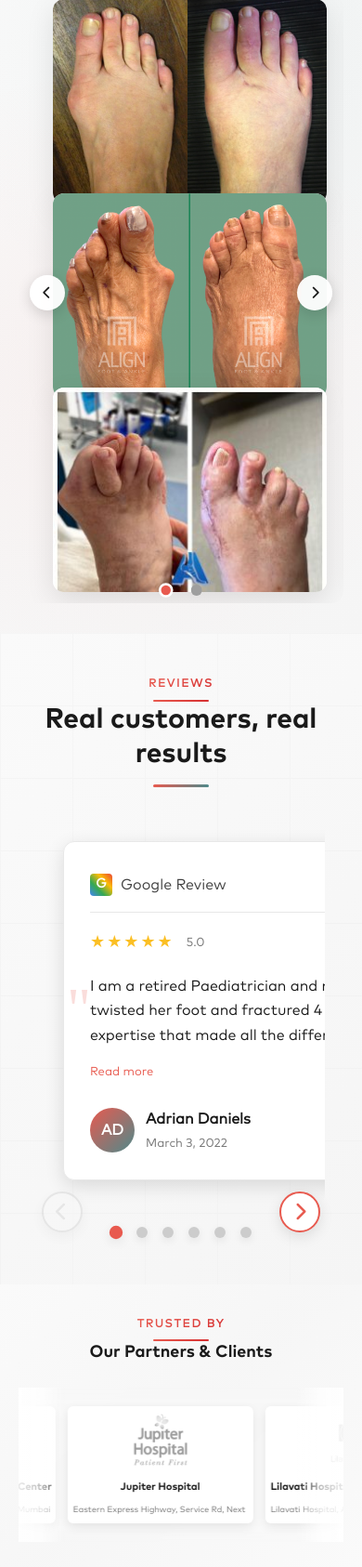
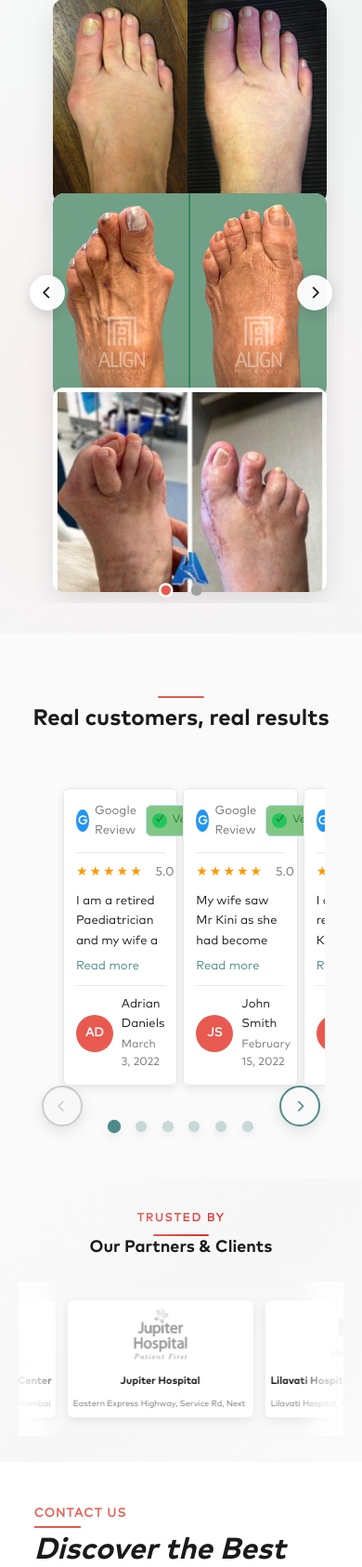
Before and after one commit to Mujammilmaldar/Footark, a PHP site: page /Footancle/ in a window 390 px wide. Shown: the part 2396-4082 px from the top of the page at 93% size. Run offline with PHP 8.4, Linux system fonts and the light colour scheme.

Commit message:
resolved the error for not getting css file in index and updated teh home page testimonial section

```diff
--- /dev/null
+++ b/assets/css/testimonials-new.css
@@ -0,0 +1,389 @@
+/* ========================================
+   COMPLETE CSS RESET FOR TESTIMONIALS SECTION
+   REMOVE ALL FOG/OVERLAY EFFECTS
+   ======================================== */
+
+/* Force reset all testimonials elements */
+.testimonials-section,
+.testimonials-section *,
+.testimonials-section *::before,
+.testimonials-section *::after {
+    opacity: 1 !important;
+    visibility: visible !important;
+    background-image: none !important;
+    filter: none !important;
+    backdrop-filter: none !important;
+}
+
+/* ========================================
+   NEW TESTIMONIALS SECTION - CLEAN 3-CARD LAYOUT
+   COMPLETELY OVERRIDE OLD CSS AND REMOVE FOG EFFECT
+   ======================================== */
+
+.testimonials-section {
+    padding: var(--section-padding-y) 0 !important;
+    background: var(--color-bg-secondary) !important;
+    position: relative !important;
+    z-index: 10 !important; /* High z-index to override everything */
+    overflow: visible !important;
+}
+
+/* COMPLETELY REMOVE ANY OVERLAYS */
+.testimonials-section::before,
+.testimonials-section::after {
+    display: none !important;
+    content: none !important;
+    background: none !important;
+    opacity: 0 !important;
+}
+
+.testimonials-section .testimonials-header {
+    text-align: center;
+    margin-bottom: var(--spacing-component-lg); /* Match other sections */
+    position: relative;
+    z-index: 12 !important;
+    opacity: 1 !important;
+    background: transparent !important;
+}
+
+.testimonials-section .testimonials-tag {
+    color: var(--color-primary);
+    font-size: var(--font-size-small);
+    font-weight: var(--font-weight-bold);
+    text-transform: uppercase;
+    letter-spacing: 0.1em;
+    margin-bottom: var(--spacing-component-sm);
+    display: inline-block; /* Changed to inline-block for centering */
+    position: relative;
+    opacity: 1 !important;
+    z-index: 12 !important;
+}
+
+.testimonials-section .testimonials-tag::after {
+    content: '';
+    position: absolute;
+    bottom: -5px;
+    left: 50%; /* Center the line */
+    transform: translateX(-50%); /* Center the line properly */
+    width: 50px;
+    height: 2px;
+    background: var(--color-primary);
+}
+
+.testimonials-section .testimonials-title {
+    font-size: var(--font-size-h2) !important;
+    font-weight: var(--font-weight-bold) !important;
+    color: var(--color-heading-primary) !important;
+    line-height: var(--line-height-heading);
+    margin-bottom: var(--spacing-component-sm);
+    opacity: 1 !important;
+    z-index: 12 !important;
+    background: transparent !important;
+}
+
+/* Simple Container for 3-Card Layout - TESTIMONIALS ONLY */
+.testimonials-section .testimonials-slider {
+    position: relative !important;
+    max-width: var(--container-width);
+    margin: 0 auto;
+    padding: 0 var(--container-padding);
+    z-index: 11 !important;
+    background: transparent !important;
+    opacity: 1 !important;
+}
+
+.testimonials-section .testimonials-slider .slider-viewport {
+    overflow: hidden !important;
+    position: relative !important;
+    width: 100% !important;
+    min-height: 320px;
+    background: transparent !important;
+    z-index: 11 !important;
+    opacity: 1 !important;
+}
+
+.testimonials-section .testimonials-slider .slider-track {
+    display: flex !important;
+    transition: transform 0.6s ease;
+    gap: var(--spacing-xs); /* Using design system spacing */
+    width: 100%;
+    z-index: 11 !important;
+    opacity: 1 !important;
+    background: transparent !important;
+}
+
+/* Each Slide - 3 cards visible, min 2 cards - TESTIMONIALS ONLY */
+.testimonials-section .testimonial-slide {
+    width: calc(33.333% - 6px) !important; /* Adjusted for very small gap */
+    min-width: calc(33.333% - 6px) !important;
+    flex-shrink: 0;
+    position: relative !important;
+    z-index: 11 !important;
+    opacity: 1 !important;
+    background: transparent !important;
+    margin-right: 0px !important;
+}
+
+/* Ensure minimum 2 cards on smaller screens - TESTIMONIALS ONLY */
+@media (max-width: 1200px) {
+    .testimonials-section .testimonial-slide {
+        width: calc(50% - 4px) !important; /* Adjusted for very small gap */
+        min-width: calc(50% - 4px) !important;
+    }
+}
+
+/* Google Review Card - TESTIMONIALS ONLY */
+.testimonials-section .google-review-card {
+    background: var(--color-white) !important;
+    border-radius: var(--border-radius);
+    padding: var(--spacing-md);
+    box-shadow: var(--box-shadow) !important;
+    border: 1px solid var(--color-border-light) !important;
+    height: 350px !important; /* Increased height to fix name overflow */
+    display: flex !important;
+    flex-direction: column !important;
+    transition: all 0.3s ease;
+    position: relative !important;
+    min-height: 350px !important;
+    justify-content: space-between !important; /* Distribute content evenly */
+    z-index: 12 !important;
+    opacity: 1 !important;
+}
+
+.testimonials-section .google-review-card:hover {
+    transform: translateY(-2px) !important;
+    box-shadow: var(--box-shadow-large) !important;
+}
+
+.testimonials-section .google-header {
+    display: flex;
+    justify-content: space-between;
+    align-items: center;
+    margin-bottom: var(--spacing-sm);
+}
+
+.testimonials-section .google-logo {
+    display: flex;
+    align-items: center;
+    gap: var(--spacing-xs);
+}
+
+.testimonials-section .google-logo-icon {
+    width: 24px;
+    height: 24px;
+    background: var(--color-info);
+    color: var(--color-white);
+    border-radius: 50%;
+    display: flex;
+    align-items: center;
+    justify-content: center;
+    font-weight: var(--font-weight-bold);
+    font-size: var(--font-size-small);
+}
+
+.testimonials-section .google-text {
+    font-size: var(--font-size-small);
+    color: var(--color-text-muted);
+    font-weight: var(--font-weight-medium);
+}
+
+.testimonials-section .verified-badge {
+    display: flex;
+    align-items: center;
+    gap: var(--spacing-xs);
+    padding: var(--spacing-xs);
+    background: var(--color-success-light);
+    border-radius: var(--border-radius);
+}
+
+.testimonials-section .verified-icon {
+    color: var(--color-success-dark);
+    font-size: var(--font-size-caption);
+    font-weight: var(--font-weight-bold);
+}
+
+.testimonials-section .verified-text {
+    font-size: var(--font-size-caption);
+    color: var(--color-success-dark);
+    font-weight: var(--font-weight-medium);
+}
+
+.testimonials-section .star-rating {
+    display: flex;
+    align-items: center;
+    gap: var(--spacing-xs);
+    margin-bottom: var(--spacing-sm);
+}
+
+.testimonials-section .stars {
+    display: flex;
+    gap: 2px;
+}
+
+.testimonials-section .star {
+    color: var(--color-warning);
+    font-size: var(--font-size-body-small);
+}
+
+.testimonials-section .rating-text {
+    font-size: var(--font-size-small);
+    color: var(--color-text-muted);
+    font-weight: var(--font-weight-medium);
+}
+
+.testimonials-section .review-content {
+    flex: 1;
+    margin-bottom: var(--spacing-sm);
+    display: flex;
+    flex-direction: column;
+    overflow: hidden; /* Prevent content overflow */
+}
+
+.testimonials-section .review-text {
+    font-size: var(--font-size-small);
+    line-height: var(--line-height-body);
+    color: var(--color-text-primary);
+    margin-bottom: var(--spacing-xs);
+    flex: 1;
+    overflow: hidden; /* Prevent text overflow */
+    display: -webkit-box;
+    -webkit-line-clamp: 4; /* Limit to 4 lines */
+    line-clamp: 4; /* Standard property for compatibility */
+    -webkit-box-orient: vertical;
+}
+
+.testimonials-section .read-more {
+    color: var(--color-link);
+    text-decoration: none;
+    font-size: var(--font-size-small);
+    font-weight: var(--font-weight-medium);
+}
+
+.testimonials-section .read-more:hover {
+    color: var(--color-link-hover);
+}
+
+.testimonials-section .reviewer-info {
+    display: flex;
+    align-items: center;
+    gap: var(--spacing-sm);
+    padding-top: var(--spacing-sm);
+    border-top: 1px solid var(--color-border-light);
+    margin-top: auto; /* Push to bottom of card */
+    flex-shrink: 0; /* Prevent shrinking */
+    min-height: 60px; /* Ensure minimum height for reviewer info */
+}
+
+.testimonials-section .reviewer-avatar {
+    width: 40px;
+    height: 40px;
+    background: var(--color-primary);
+    color: var(--color-white);
+    border-radius: 50%;
+    display: flex;
+    align-items: center;
+    justify-content: center;
+    font-weight: var(--font-weight-bold);
+    font-size: var(--font-size-small);
+}
+
+.testimonials-section .reviewer-name {
+    font-size: var(--font-size-small);
+    font-weight: var(--font-weight-medium);
+    color: var(--color-text-primary);
+}
+
+.testimonials-section .review-date {
+    font-size: var(--font-size-caption);
+    color: var(--color-text-muted);
+}
+
+/* Slider Controls - TESTIMONIALS ONLY */
+.testimonials-section .slider-controls {
+    display: flex;
+    justify-content: center;
+    align-items: center;
+    gap: var(--spacing-xl);
+    margin-top: var(--spacing-xl);
+}
+
+.testimonials-section .slider-dots {
+    display: flex;
+    gap: var(--spacing-sm);
+}
+
+.testimonials-section .dot-control {
+    width: 12px;
+    height: 12px;
+    border-radius: 50%;
+    background: rgba(79, 138, 139, 0.3);
+    border: none;
+    cursor: pointer;
+    transition: all 0.3s ease;
+}
+
+.testimonials-section .dot-control.active {
+    background: var(--color-secondary);
+    transform: scale(1.2);
+}
+
+.testimonials-section .slider-arrows {
+    display: flex;
+    gap: var(--spacing-sm);
+}
+
+.testimonials-section .slider-arrow {
+    width: 48px;
+    height: 48px;
+    border: 2px solid var(--color-secondary);
+    background: transparent;
+    color: var(--color-secondary);
+    border-radius: 50%;
+    cursor: pointer;
+    display: flex;
+    align-items: center;
+    justify-content: center;
+    transition: all 0.3s ease;
+    font-size: var(--font-size-body-small);
+}
+
+.testimonials-section .slider-arrow:hover {
+    background: var(--color-secondary);
+    color: var(--color-white);
+    transform: translateY(-2px);
+    box-shadow: var(--box-shadow);
+}
+
+.testimonials-section .slider-arrow:disabled {
+    opacity: 0.3;
+    cursor: not-allowed;
+    pointer-events: none;
+}
+
+/* Responsive Design - TESTIMONIALS ONLY */
+@media (max-width: 768px) {
+    .testimonials-section .testimonial-slide {
+        width: 100%;
+    }
+
+    .testimonials-section .testimonials-slider .slider-track {
+        gap: var(--spacing-xs); /* Small gap on mobile */
+    }
+
+    .testimonials-section .google-review-card {
+        padding: var(--spacing-md);
+        height: 320px !important; /* Slightly smaller on mobile but still adequate */
+        min-height: 320px !important;
+    }
+
+    .testimonials-section .slider-controls {
+        gap: var(--spacing-md);
+        margin-top: var(--spacing-lg);
+    }
+
+    .testimonials-section .slider-arrow {
+        width: 44px;
+        height: 44px;
+        font-size: var(--font-size-small);
+    }
+}
--- a/index.php
+++ b/index.php
@@ -1,6 +1,7 @@
 <?php include 'includes/header.php'; ?>
 <link rel="stylesheet" href="assets/css/hero.css">
 <link rel="stylesheet" href="assets/css/about.css">
+<link rel="stylesheet" href="assets/css/testimonials-new.css">
 <main>
     <section class="hero-section">
         <div class="video-hero-container">
@@ -704,6 +705,6 @@
 </main>
 
 <!-- Lightweight Testimonials Slider JavaScript -->
-<script src="assets/js/testimonials-slider.js"></script>
+<script src="assets/js/testimonials-new.js"></script>
 
 <?php include 'includes/footer.php'; ?>
```
Also changed, not shown: assets/js/testimonials-new.js (added, +179 -0 lines), includes/header.php (+22 -14 lines).
